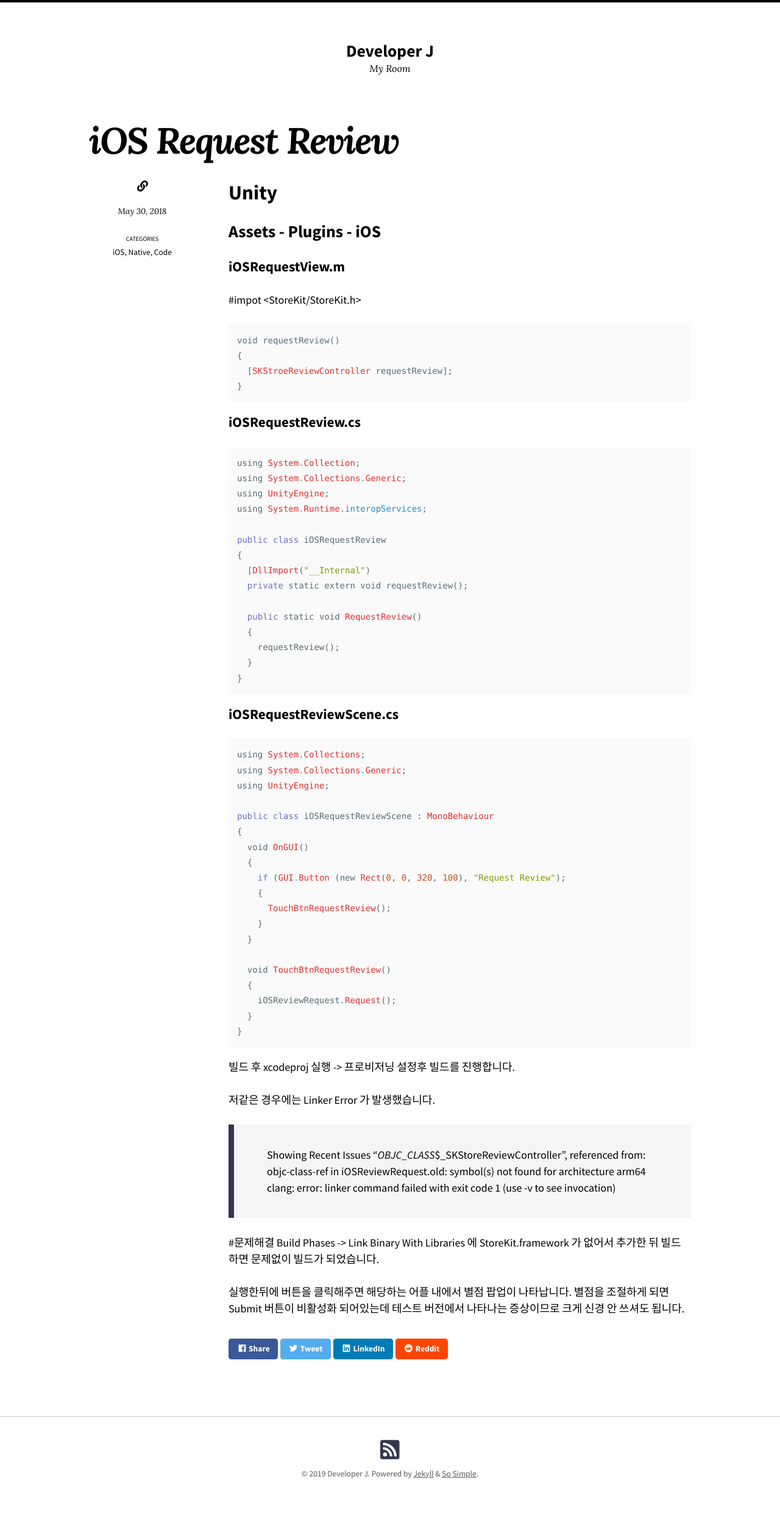
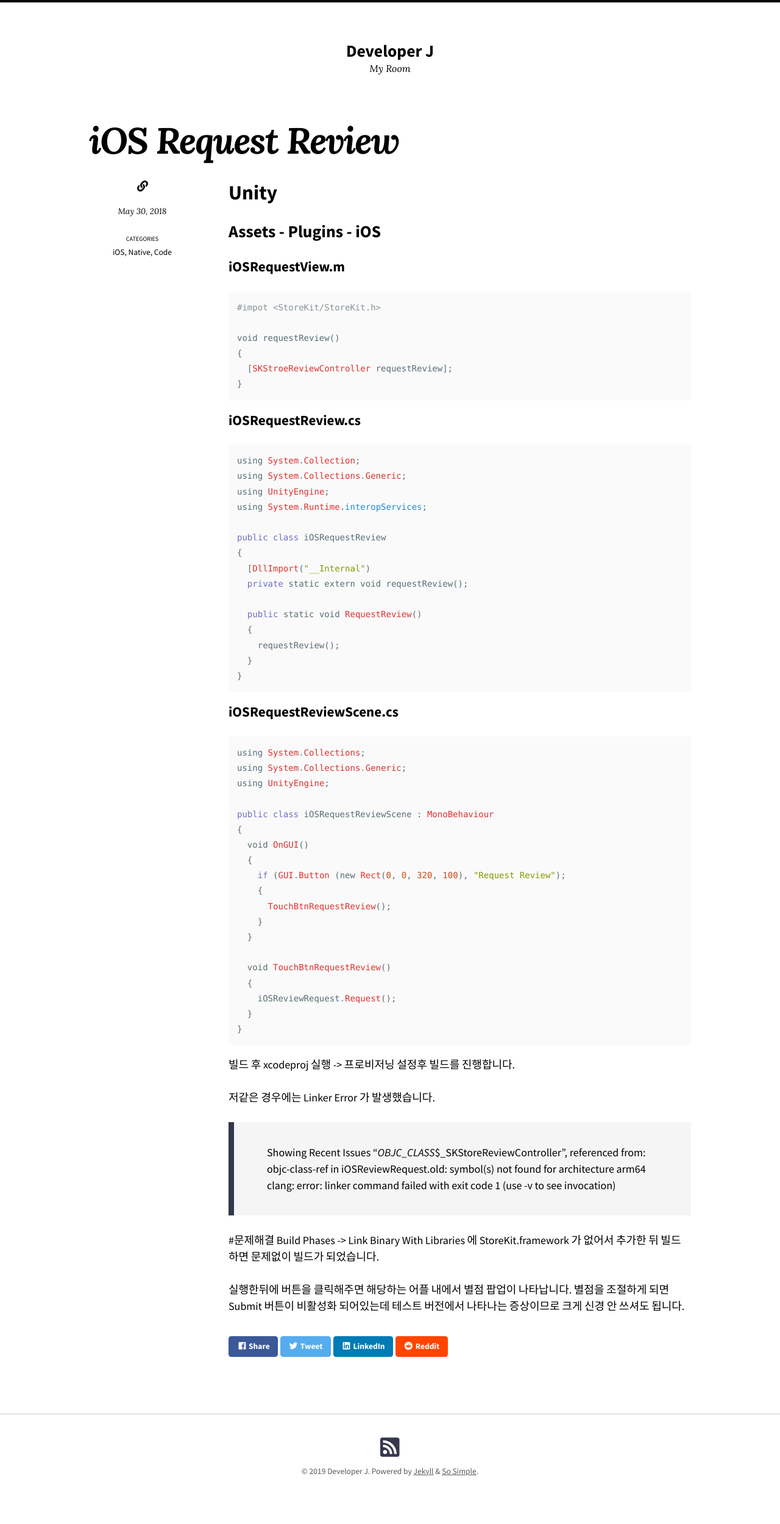
Before and after one commit to fcsx0x/Blog_J, a Jekyll site: the page built from _posts/2018-05-30-iOS-Request-Review.md, in a window 1280 px wide. Shown: the whole page at 61% size. Built offline with Jekyll 4.4.1, drawn with Linux system fonts in a browser that asks for light colours; nearby versions of some CDN libraries.

Commit message:
Update 2018-05-30-iOS-Request-Review.md

````diff
--- a/_posts/2018-05-30-iOS-Request-Review.md
+++ b/_posts/2018-05-30-iOS-Request-Review.md
@@ -8,8 +8,9 @@ categories: iOS Native Code
 ## Assets - Plugins - iOS
 ### iOSRequestView.m
 
+```ruby
 #impot <StoreKit/StoreKit.h>
-```ruby
+
 void requestReview()
 {
   [SKStroeReviewController requestReview];
````
